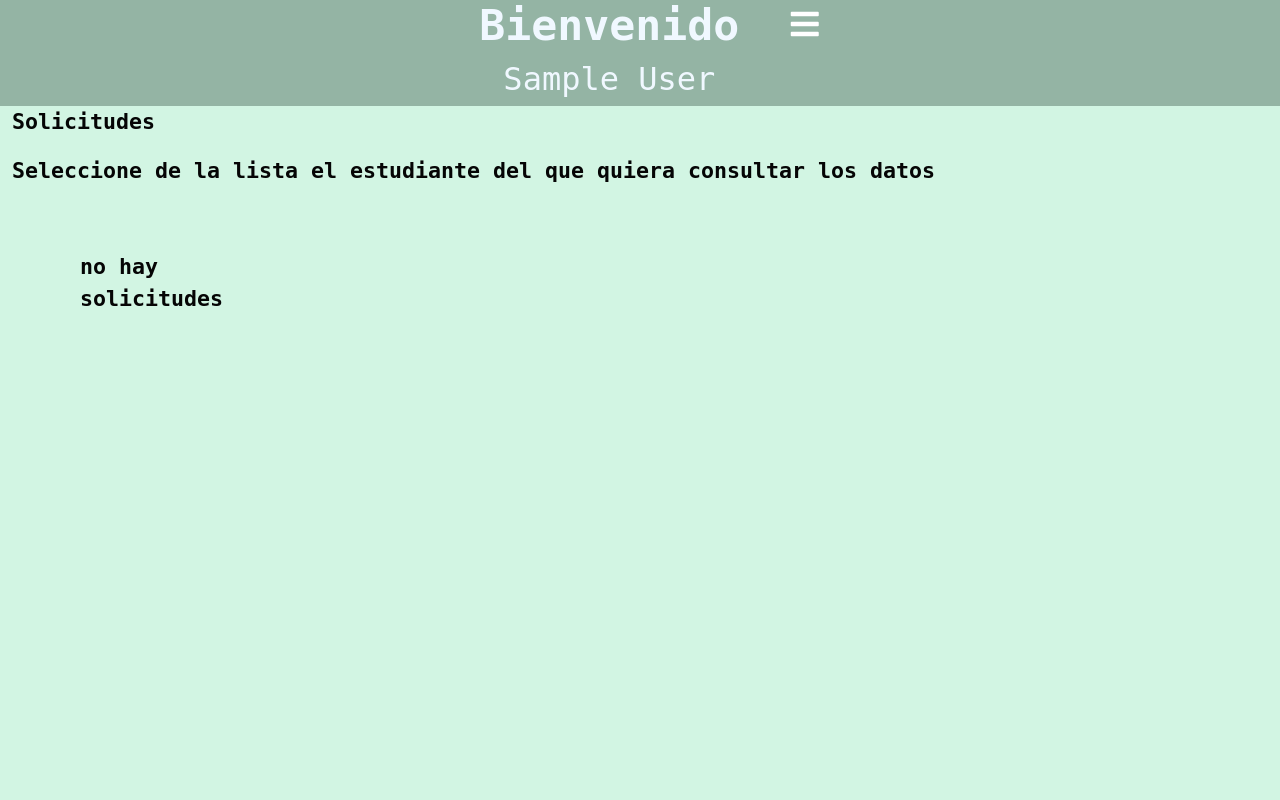
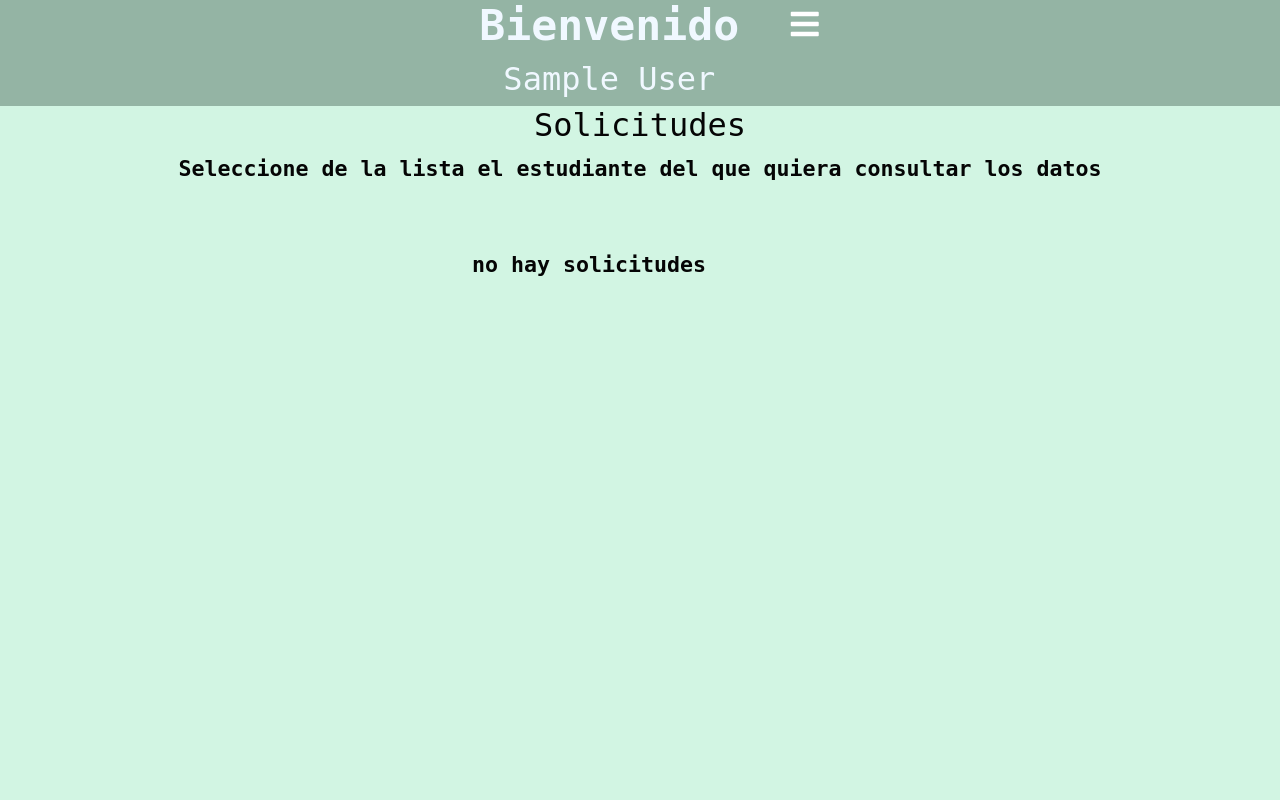
Before and after one commit to Mab9520/TT, a PHP site: page /TT/views/verEstudiantes.php in a window 1280 px wide. Run offline with PHP 8.4, Linux system fonts and the light colour scheme; the visitor is signed in with stand-in values (Sample User, id 1); data that the repository does not hold is empty; some libraries are stand-ins or nearby versions; some web fonts are replaced.

Commit message:
Casi final

```diff
--- a/clases/Especialista.php
+++ b/clases/Especialista.php
@@ -94,7 +94,7 @@ class Especialista {
                         <tr><td>Instituto</td>
                         <td><?php echo $row['Instituto'];?></td></tr>
                         <tr><td colspan="2"><a href = "perfilEstudiantePrivado.php?id=<?php echo $row['id'] ?>"><input class="btn" type="submit" value="Ver Perfil"></a></td></tr>
-                        <tr><td colspan="2"><a onclick= "location.href = 'AgendaVista.php'"><input class="btn" type="submit" value="Agendar cita"></a></td></tr>
+                    <tr><td colspan="2"><a onclick= "location.href = 'AgendaVista.php'"><input class="btn" type="submit" value="Agendar cita"></a></td></tr>
                     </table>
                 </div>
             </div>
@@ -424,7 +424,8 @@ if ($mostrar['id_estudiante'] == "") {
     if(($puntos == 0) || ($puntos <= 21))
 {
     $mensaje="Ansiedad muy baja";
-    $img= "<img src='https://1.bp.blogspot.com/-xo0qdE5kajk/YL_JSb0pISI/AAAAAAAAM90/JNoc7xTMvNYGsLjU0DHc51pG5F5P4_BXQCLcBGAsYHQ/s0/1.png' border='0' width='300' height='300'>";
+    $img= "<img src='https://1.bp.blogspot.com/-uVpCu7Ifrtk/YL_JSG9LOlI/AAAAAAAAM9w/sbjuD8eHS-kP6IF6_WBlCCM6W5C1PQ9tQCLcBGAsYHQ/s0/3.png' border='0' width='300' height='300'>";
+
 } else if (($puntos == 4) || ($puntos <= 35))
 {
     $mensaje="Ansiedad Moderada";
@@ -432,8 +433,8 @@ if ($mostrar['id_estudiante'] == "") {
 } else if (($puntos == 8) || ($puntos <= 63))
 {
     $mensaje="Ansiedad Severa";
-    $img= "<img src='https://1.bp.blogspot.com/-uVpCu7Ifrtk/YL_JSG9LOlI/AAAAAAAAM9w/sbjuD8eHS-kP6IF6_WBlCCM6W5C1PQ9tQCLcBGAsYHQ/s0/3.png' border='0' width='300' height='300'>";
 
+    $img= "<img src='https://1.bp.blogspot.com/-xo0qdE5kajk/YL_JSb0pISI/AAAAAAAAM90/JNoc7xTMvNYGsLjU0DHc51pG5F5P4_BXQCLcBGAsYHQ/s0/1.png' border='0' width='300' height='300'>";
 }
 echo "Resultado: $puntos puntos <br> $mensaje <br><br><br> $img ";
 }
--- a/css/style.css
+++ b/css/style.css
@@ -67,6 +67,9 @@ h1{
 
 }
 
+.imgResultados{
+    width: 50px; height: 50px;
+}
 .container img{
     margin: auto;
     max-width: 100%;
@@ -246,11 +249,11 @@ i{
     margin-top: 5%;
     text-align: center
 }
-.lista{
+.container .lista{
     padding: 1rem;
     margin: 2rem;
-    width: 15rem;
-    height:10rem;
+    width: 20em;
+    height:15em;
     overflow: scroll;
     overflow-x: hidden
 }
--- a/views/verEstudiantes.php
+++ b/views/verEstudiantes.php
@@ -23,12 +23,12 @@
     <title>Solicitudes</title>
 </head>
 <body>
-    <div class="container">
-        <div class="row">
-            <div class="col-12">
-               <p>Solicitudes</p>
+    <div class="container ">
+        <div class="row d-flex justify-content-center align-items-center">
+            <div class="col-12 text-center">
+               <h2>Solicitudes</h2>
             </div>
-            <div class="col-12">
+            <div class="col-12 text-center">
                 <p>Seleccione de la lista el estudiante del que quiera consultar los datos</p>
             </div>
             <div class="col-12 lista">
```
Also changed, not shown: test-01/Test/ans.php (+63 -5 lines), test-01/Test/pregunta15.php (+1 -1 lines).
